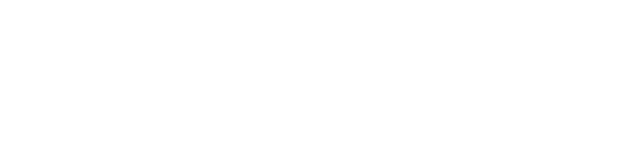
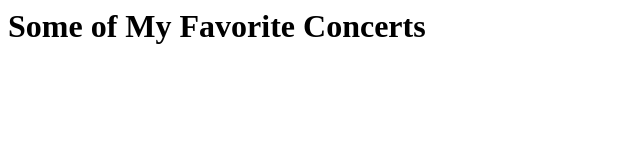
Before and after one commit to GuitarLover82/html-me-something, a plain HTML site: page index.html in a window 1280 px wide. Shown: the whole page, without its empty margins (0-640 px from the left). Drawn offline with Linux system fonts and the light colour scheme.

Commit message:
added my first line

```diff
--- a/index.html
+++ b/index.html
@@ -1,9 +1,10 @@
 <html>
-    <head>
-        <title>
-            <body>
+<head>
+  <title>Some of My Favorite Concerts</title>
+</head>
+<body>
+    <h1>Some of My Favorite Concerts</h1>
 
-            </body>
-        </title>
-    </head>
+</body>
+
 </html>
```
